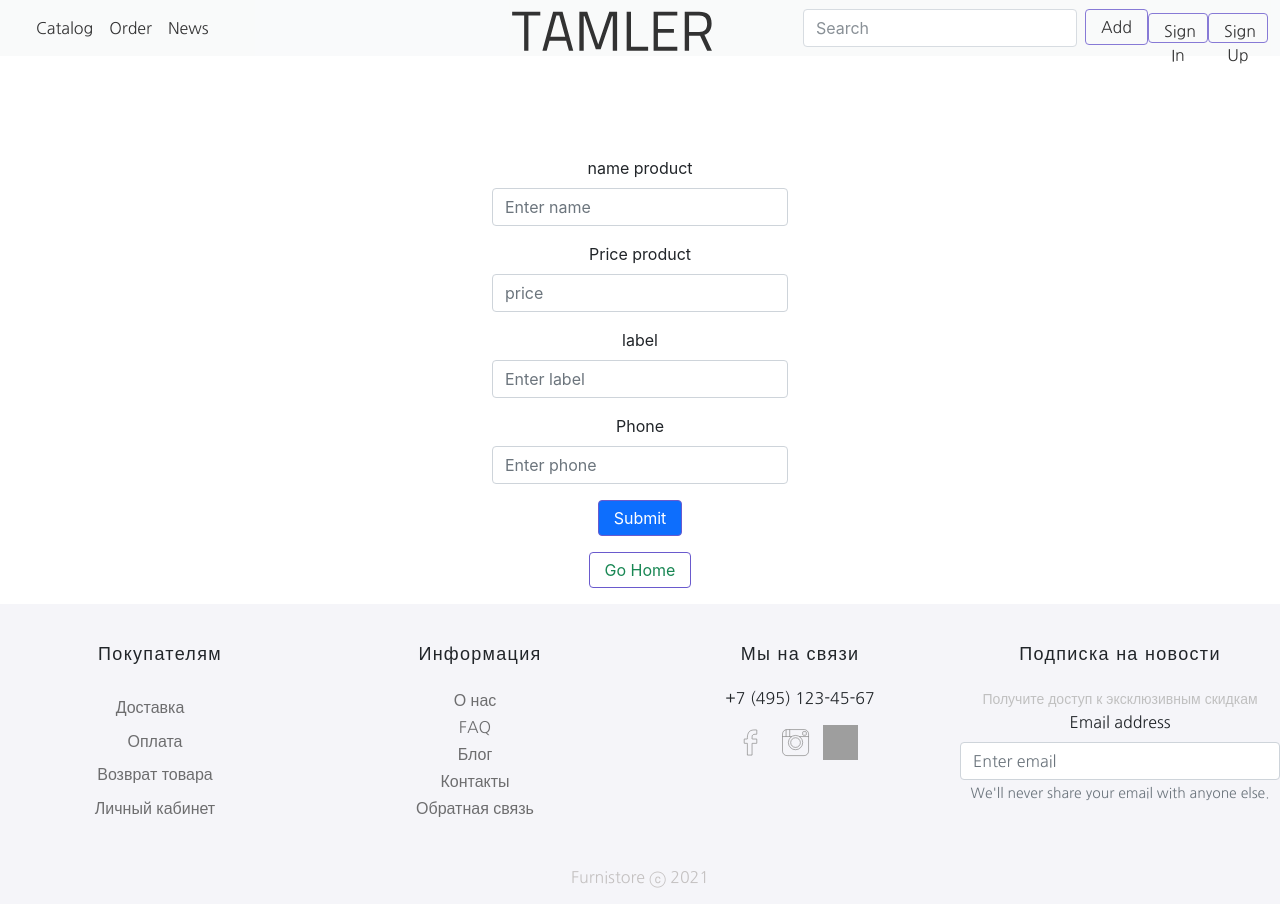
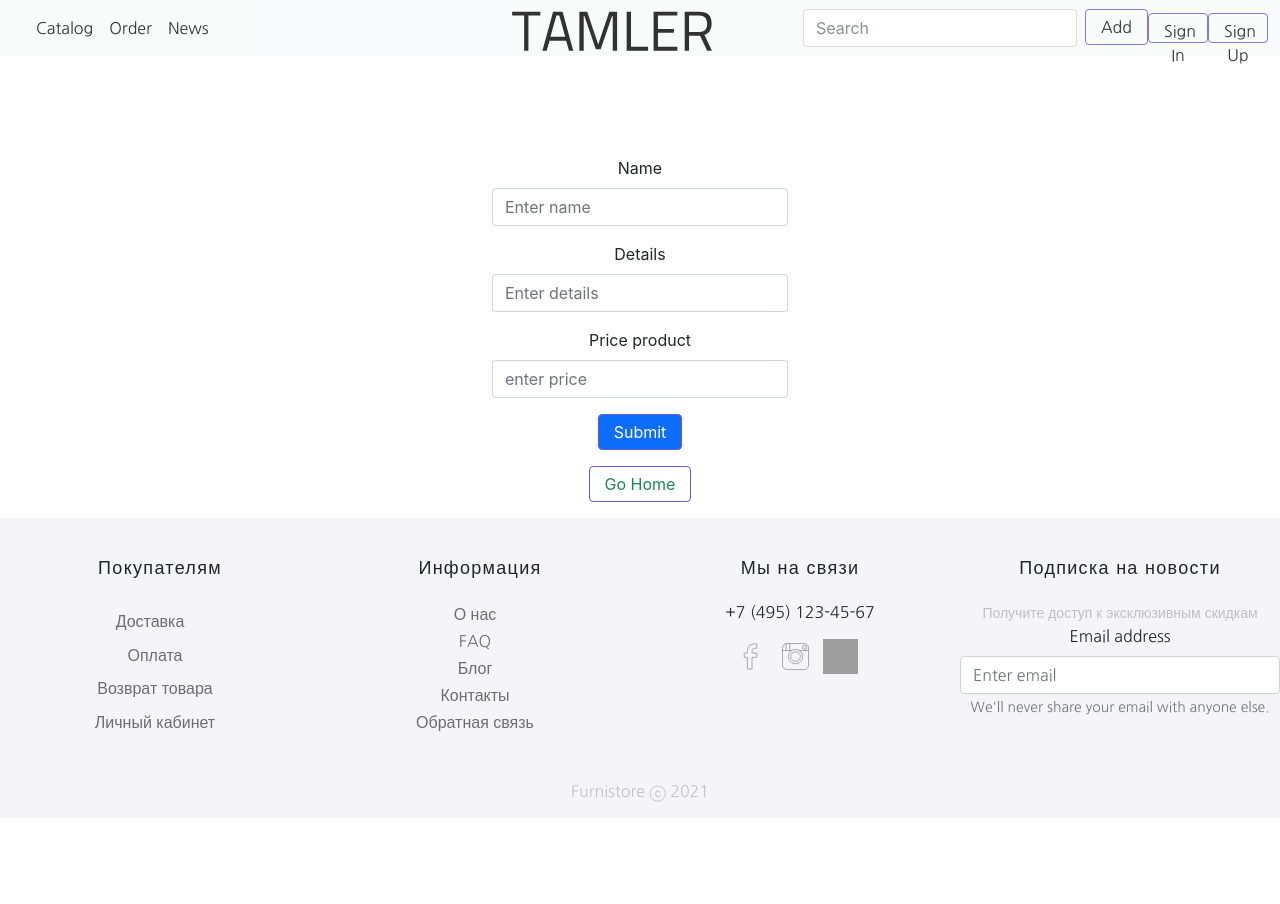
Before and after one commit to AbdullaevN/shop, a React (Create React App) app: page /create in a window 1280 px wide. After the commit the page ends 818 px from the top, so only its background shows below. Built offline with nearby package versions, Linux system fonts and the light colour scheme; grey boxes are pictures that could not be loaded.

Commit message:
newCards

```diff
--- a/db.json
+++ b/db.json
@@ -17,5 +17,54 @@
       "id": 2
     }
   ],
-  "products": []
+  "products": [
+    {
+      "name": "Elsa Moon Necklace",
+      "price": "$20.14 USD",
+      "details": "Materials: Gold Plated Brass, cubic zirconia, hypoallergenic",
+      "id": 1
+    },
+    {
+      "name": "Gold Chunky Hoop Earrings",
+      "price": "$30 USD",
+      "details": "18K PVD Gold Plated Stainless Steel Base Hinged Top Closure Hoop Width: 2.9 cm Hypoallergenic Tarnish Resistant Includes soft cloth for cleaning after use Delivered in a custom Dos Nueve Studio jewelry box ",
+      "id": 2
+    },
+    {
+      "name": "Slinky Box Chain",
+      "price": "$1.525 USD",
+      "details": "14k gold diamond cut box chain. The diamond cuts on each link of this chain help to give it its organic texture and bright shine.",
+      "id": 3
+    },
+    {
+      "name": "Jael Circle Crystal Gold Ring",
+      "price": "$22.99 USD",
+      "details": "Ring Gold Tone Alloy Ring Size: 5, 6, 7, 8, 9",
+      "id": 4
+    },
+    {
+      "name": "V-Necklace - Vida",
+      "price": "$10 USD",
+      "details": " 14K Gold   Cubic Zirconia, 14K Gold on Recycled Sterling Silver  380mm - 15\", 50mm - 2\"",
+      "id": 5
+    },
+    {
+      "name": " Yuri Necklace",
+      "price": "$26.40 USD",
+      "details": "Materials: 18k gold plated sterling silver, cubic zirconia stone",
+      "id": 6
+    },
+    {
+      "name": "Mucho Twirl Midi Ring",
+      "price": "$24.00 USD",
+      "details": "Delicate ring with twisted design. Perfect for daily wear and stacking.Materials: gold plated sterling silver",
+      "id": 7
+    },
+    {
+      "name": " Francine Necklace",
+      "price": "$24.50 USD",
+      "details": "Materials: 14k gold plated sterling silver, cubic zirconia . Measurements: 15\"/380mm in length",
+      "id": 8
+    }
+  ]
 }
--- a/src/Pages/EditPage/EditPage.jsx
+++ b/src/Pages/EditPage/EditPage.jsx
@@ -18,8 +18,7 @@ const EditPage = () => {
   const schema = yup.object().shape({
     name: yup.string().min(2).max(30).required("Required"),
     price: yup.string().min(2).max(30).required("Required"),
-    phone: yup.string().min(9).max(30).required("Required"),
-    label: yup.string().min(4).max(15).required("Required"),
+    details: yup.string().min(4).max(1000).required("Required"),
   });
 
   const params = useParams();
@@ -48,7 +47,7 @@ const EditPage = () => {
               {({ handleSubmit, handleChange, values, touched, errors }) => (
                 <Form onSubmit={handleSubmit} className=" container col-3">
                   <Form.Group className="mb-3" controlId="formBasicText">
-                    <Form.Label>name product</Form.Label>
+                    <Form.Label>Name</Form.Label>
                     <Form.Control
                       name="name"
                       onChange={handleChange}
@@ -60,8 +59,21 @@ const EditPage = () => {
                     />
                   </Form.Group>
 
+                  <Form.Group className="mb-3" controlId="formBasicEmail">
+                    <Form.Label>Details</Form.Label>
+                    <Form.Control
+                      name="details"
+                      onChange={handleChange}
+                      type="text"
+                      placeholder="Enter details"
+                      isValid={!errors.details && touched.details}
+                      isInvalid={!!errors.details}
+                      value={values.details}
+                    />
+                  </Form.Group>
+
                   <Form.Group className="mb-3" controlId="formBasicPassword">
-                    <Form.Label>Price product</Form.Label>
+                    <Form.Label>Price</Form.Label>
                     <Form.Control
                       name="price"
                       onChange={handleChange}
@@ -72,39 +84,8 @@ const EditPage = () => {
                       value={values.price}
                     />
                   </Form.Group>
-                  <Form.Group className="mb-3" controlId="formBasicEmail">
-                    <Form.Label>label</Form.Label>
-                    <Form.Control
-                      name="label"
-                      onChange={handleChange}
-                      type="label"
-                      placeholder="Enter label"
-                      isValid={!errors.label && touched.label}
-                      isInvalid={!!errors.label}
-                      value={values.label}
-                    />
-                  </Form.Group>
-                  <Form.Group className="mb-3" controlId="formBasicEmail">
-                    <Form.Label>Phone</Form.Label>
-                    <Form.Control
-                      name="phone"
-                      onChange={handleChange}
-                      type="number"
-                      placeholder="Enter phone"
-                      isValid={!errors.phone && touched.phone}
-                      isInvalid={!!errors.phone}
-                      value={values.phone}
-                    />
-                  </Form.Group>
-                  <Form.Group controlId="formFileSm" className="mb-3">
-                    <Form.Label>Small file input example</Form.Label>
-                    <Form.Control
-                      name="file"
-                      onChange={handleChange}
-                      type="file"
-                      size="sm"
-                    />
-                  </Form.Group>
+
+
 
                   <Button variant="primary" type="submit">
                     Submit
--- a/src/components/AddedCard/AddedCard.js
+++ b/src/components/AddedCard/AddedCard.js
@@ -21,18 +21,15 @@ const AddedCard = () => {
       <div className="container card-div ">
         {currentPosts.map((item) => (
           <Card className="card" key={item.id}>
-            <Card.Img variant="top" src={Logo} />
+
             <Card.Body>
-              <Card.Title>Card Title</Card.Title>
+              <Card.Title>Jewelry</Card.Title>
             </Card.Body>
             <ListGroup className="list-group-flush  ">
               <ListGroupItem className="inp">{item.name}</ListGroupItem>
               <ListGroupItem className="inp">{item.price}</ListGroupItem>
-              <ListGroupItem className="inp">{item.phone}</ListGroupItem>
-              <ListGroupItem style={{ height: "80px" }} className="inp">
-                {item.label}
-              </ListGroupItem>
-              <ListGroupItem className="inp">{item.label}</ListGroupItem>
+
+              <ListGroupItem className="inp" style={{ height: "250px" }} >{item.details}</ListGroupItem>
             </ListGroup>
             <Card.Body>
               <Link to={`/edit/${item.id}`}>
--- a/src/components/Carousel/CarouselComp.jsx
+++ b/src/components/Carousel/CarouselComp.jsx
@@ -3,8 +3,8 @@ import { Carousel } from "react-bootstrap";
 import "./CarouselComp.css";
 import slide1 from "./photos/1.jpg";
 import slide2 from "./photos/2.jpg";
-import slide3 from "./photos/5.jpg";
-import slide4 from "./photos/6.jpg";
+import slide3 from "./photos/img4k.jpg";
+import slide4 from "./photos/img4k1.jpg";
 import slide5 from "./photos/7.jpg";
 import Vid from "./photos/vid.gif";
 
@@ -20,8 +20,7 @@ const CarouselComp = () => {
           ></img>
 
           <Carousel.Caption>
-            <h3>First slide label</h3>
-            <p>Nulla vitae elit libero, a pharetra augue mollis interdum.</p>
+
           </Carousel.Caption>
         </Carousel.Item>
         <Carousel.Item>
@@ -32,18 +31,15 @@ const CarouselComp = () => {
           />
 
           <Carousel.Caption>
-            <h3>Second slide label</h3>
-            <p>Lorem ipsum dolor sit amet, consectetur adipiscing elit.</p>
+
           </Carousel.Caption>
         </Carousel.Item>
         <Carousel.Item>
           <img className="d-block w-100 h-100" src={slide4} alt="Third slide" />
 
           <Carousel.Caption>
-            <h3>Third slide label</h3>
-            <p>
-              Praesent commodo cursus magna, vel scelerisque nisl consectetur.
-            </p>
+
+
           </Carousel.Caption>
         </Carousel.Item>
       </Carousel>
--- a/src/components/CreateCard/CreateCard.js
+++ b/src/components/CreateCard/CreateCard.js
@@ -10,8 +10,8 @@ const CreateCard = () => {
   const [product, setProduct] = useState({
     name: "",
     price: "",
-    label: "",
-    phone: "",
+    details: "",
+
 
   });
 
@@ -22,8 +22,7 @@ const CreateCard = () => {
   const schema = yup.object().shape({
     name: yup.string().min(2).max(30).required("Required"),
     price: yup.string().min(2).max(30).required("Required"),
-    label: yup.string().min(4).max(1000).required("Required"),
-    phone: yup.string().min(9).max(30).required("Required"),
+    details: yup.string().min(4).max(1000).required("Required"),
 
   });
   return (
@@ -39,14 +38,14 @@ const CreateCard = () => {
             name: "",
             price: "",
 
-            label: "",
+            details: "",
 
           }}
         >
           {({ handleSubmit, handleChange, values, touched, errors }) => (
             <Form onSubmit={handleSubmit} className=" container divka col-3">
               <Form.Group className="mb-3" controlId="formBasicText">
-                <Form.Label>name product</Form.Label>
+                <Form.Label>Name</Form.Label>
                 <Form.Control
                   name="name"
                   onChange={handleChange}
@@ -57,6 +56,19 @@ const CreateCard = () => {
                   value={values.name}
                 />
               </Form.Group>
+              <Form.Group className="mb-3" controlId="formBasicEmail">
+                <Form.Label>Details</Form.Label>
+                <Form.Control
+                  name="details"
+                  style={{ height: " " }}
+                  onChange={handleChange}
+                  type="text"
+                  placeholder="Enter details"
+                  isValid={!errors.details && touched.details}
+                  isInvalid={!!errors.details}
+                  value={values.details}
+                />
+              </Form.Group>
 
               <Form.Group className="mb-3" controlId="formBasicPassword">
                 <Form.Label>Price product</Form.Label>
@@ -64,35 +76,10 @@ const CreateCard = () => {
                   name="price"
                   onChange={handleChange}
                   type="text"
-                  placeholder="price"
+                  placeholder="enter price"
                   isValid={!errors.price && touched.price}
                   isInvalid={!!errors.price}
                   value={values.price}
-                />
-              </Form.Group>
-              <Form.Group className="mb-3" controlId="formBasicEmail">
-                <Form.Label>label</Form.Label>
-                <Form.Control
-                  name="label"
-                  style={{ height: " " }}
-                  onChange={handleChange}
-                  type="label"
-                  placeholder="Enter label"
-                  isValid={!errors.label && touched.label}
-                  isInvalid={!!errors.label}
-                  value={values.label}
-                />
-              </Form.Group>
-              <Form.Group className="mb-3" controlId="formBasicEmail">
-                <Form.Label>Phone</Form.Label>
-                <Form.Control
-                  name="phone"
-                  onChange={handleChange}
-                  type="number"
-                  placeholder="Enter phone"
-                  isValid={!errors.phone && touched.phone}
-                  isInvalid={!!errors.phone}
-                  value={values.phone}
                 />
               </Form.Group>
 
--- a/src/components/Pagination/Pagination.jsx
+++ b/src/components/Pagination/Pagination.jsx
@@ -1,4 +1,3 @@
-import { lightBlue } from "@mui/material/colors";
 import React, { useContext } from "react";
 import { mainContext } from "../../contexts/MainContext";
 
```
